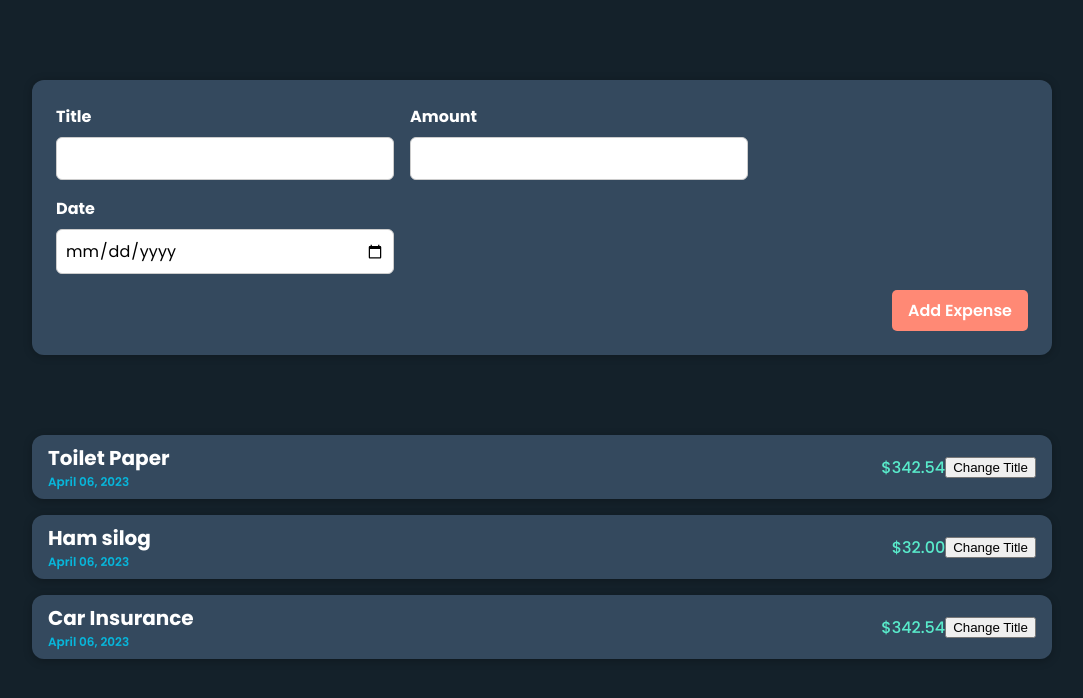
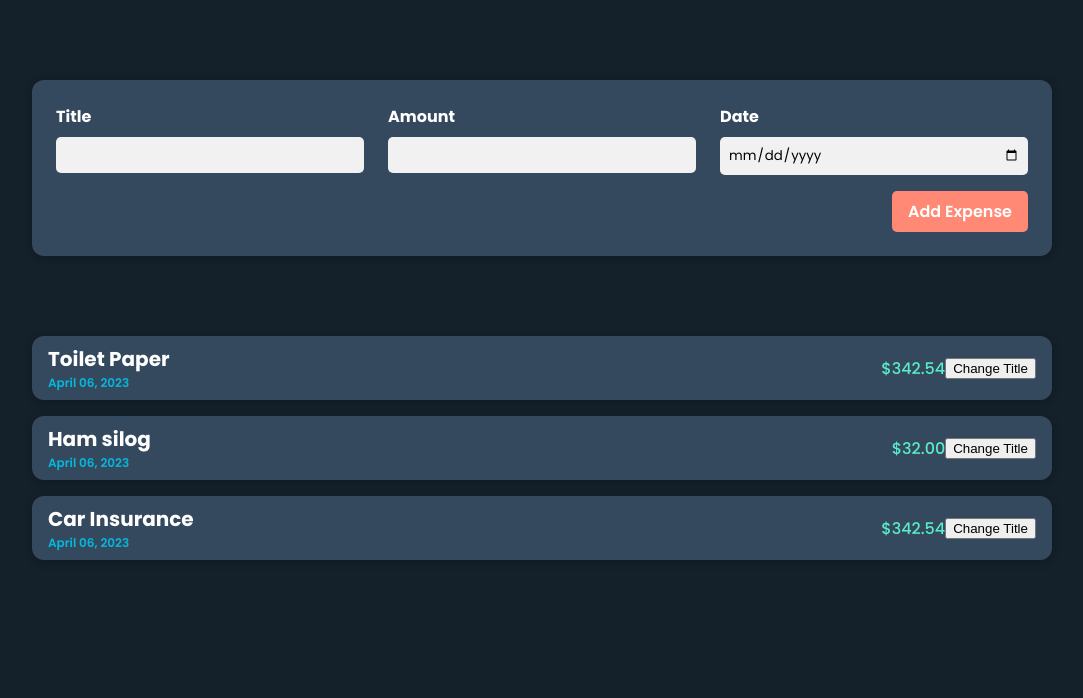
Before and after one commit to Millenmark/react-mini-expense-tracker, a React (Vite) app: page / in a window 1280 px wide. Shown: the top 698 px of the page, without its empty margins (98-1181 px from the left). Built offline with nearby package versions, Linux system fonts and the light colour scheme.

Commit message:
Update ExpenseFormStyle.css

```diff
--- a/src/components/expenseForm/ExpenseFormStyle.css
+++ b/src/components/expenseForm/ExpenseFormStyle.css
@@ -1,9 +1,16 @@
 .new-expense__controls {
   display: flex;
   flex-wrap: wrap;
-  gap: 1rem;
+  gap: 1.5rem;
   margin-bottom: 1rem;
   text-align: left;
+}
+
+.new-expense__control {
+  /* outline: 3px solid red; */
+  display: flex;
+  flex-direction: column;
+  flex: 1 1 220px;
 }
 
 .new-expense__control label {
@@ -13,12 +20,12 @@
 }
 
 .new-expense__control input {
-  font: inherit;
+  background-color: #f1f1f1;
+  border: none;
+  border-radius: 5px;
   padding: 0.5rem;
-  border-radius: 6px;
-  border: 1px solid #ccc;
-  width: 20rem;
-  max-width: 100%;
+  outline: none;
+  font-family: inherit;
 }
 
 .new-expense__actions {
@@ -49,5 +56,5 @@
 
 .new-expense__actions button.alternative:hover,
 .new-expense__actions button.alternative:active {
-  background-color: #ddb3f8;
+  background-color: #a664cf;
 }
```
